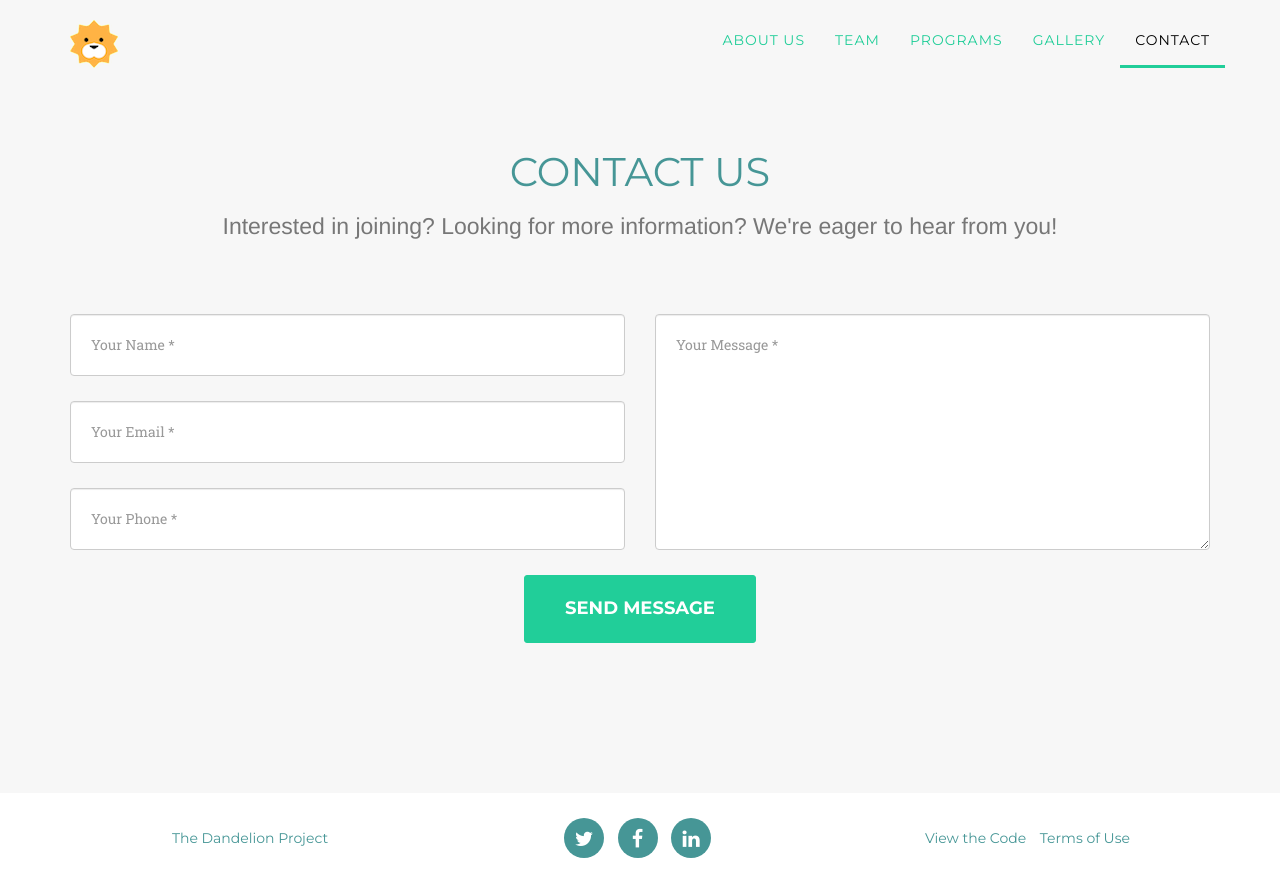
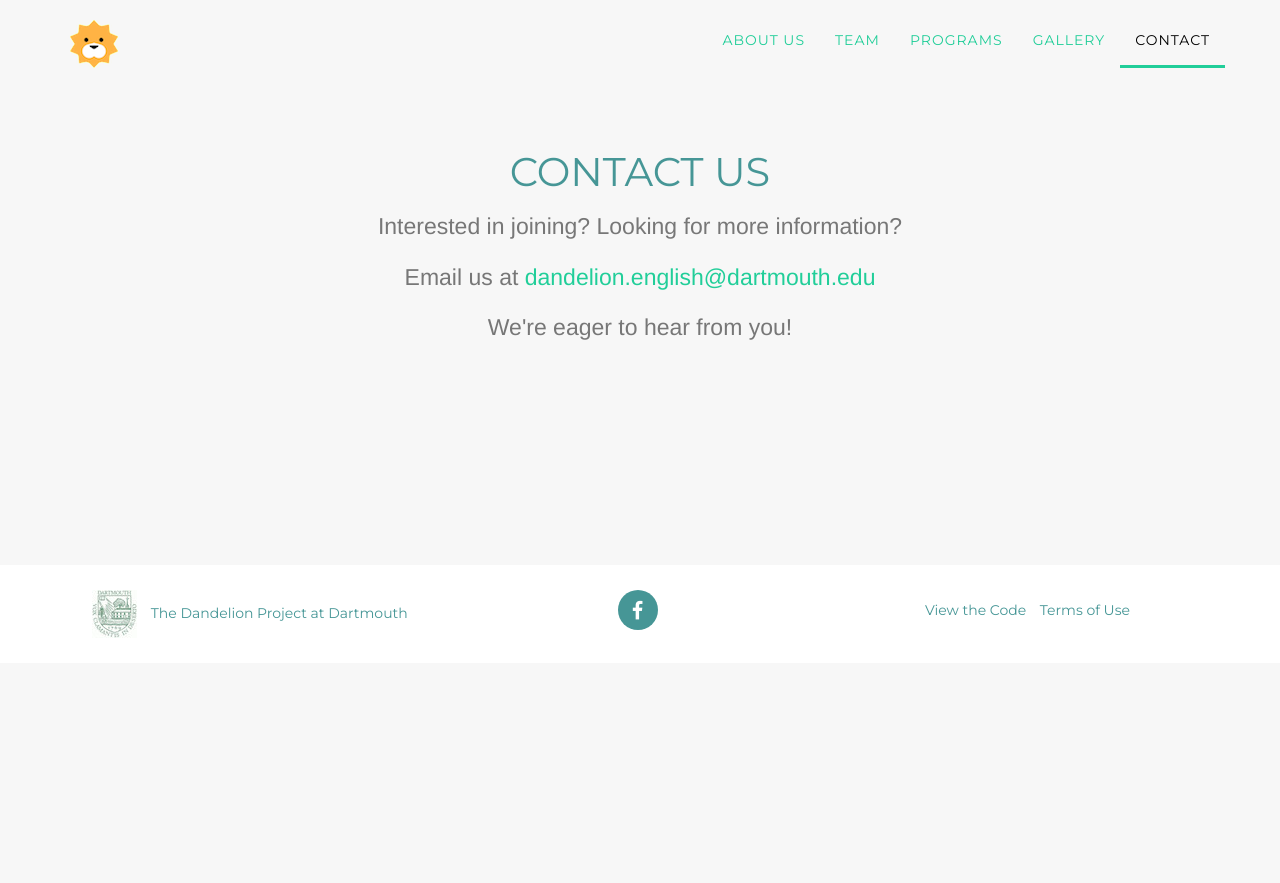
Before and after one commit to dandelionproject/dandelion-website, a plain HTML site: page contact.html in a window 1280 px wide. After the commit the page ends 800 px from the top, so only its background shows below. Drawn offline with nearby package versions, Linux system fonts and the light colour scheme; a web font is replaced by a local one.

Commit message:
fixed contact page

```diff
--- a/contact.html
+++ b/contact.html
@@ -88,10 +88,17 @@
                 <div class="row">
                     <div class="col-lg-12 text-center">
                         <h2 class="section-heading">Contact Us</h2>
-                        <h3 class="section-subheading text-muted">Interested in joining? Looking for more information? We're eager to hear from you!</h3>
+                        <h3 class="section-subheading text-muted">Interested in joining? Looking for more information?
+                        <br>
+                        <br>
+                                                Email us at <a href="mailto:dandelion.english@dartmouth.edu">dandelion.english@dartmouth.edu</a>
+                                                <br>
+                                                <br>
+                                                We're eager to hear from you!
+                                                </h3>
                     </div>
                 </div>
-                <div class="row">
+<!--                 <div class="row">
                     <div class="col-lg-12">
                         <form name="sentMessage" id="contactForm" novalidate>
                             <div class="row">
@@ -123,7 +130,7 @@
                             </div>
                         </form>
                     </div>
-                </div>
+                </div> -->
             </div>
         </section>
 
@@ -131,16 +138,17 @@
     <div class="container">
       <div class="row">
         <div class="col-md-4">
-                        <span class="copyright">The Dandelion Project</span>
+          <span id="imglogod"><img src="img/dlogosmall.jpg" alt=""></span>
+          <span class="copyright">The Dandelion Project at Dartmouth</span>
         </div>
         <div class="col-md-4">
           <ul class="list-inline social-buttons">
-                            <li><a href="#"><i class="fa fa-twitter"></i></a>
+<!--             <li><a href="#"><i class="fa fa-twitter"></i></a>
+            </li> -->
+            <li><a href="https://www.facebook.com/DandelionProjectDartmouth"><i class="fa fa-facebook"></i></a>
             </li>
-                            <li><a href="#"><i class="fa fa-facebook"></i></a>
-                            </li>
-                            <li><a href="#"><i class="fa fa-linkedin"></i></a>
-                            </li>
+<!--             <li><a href="#"><i class="fa fa-linkedin"></i></a>
+            </li> -->
           </ul>
         </div>
         <div class="col-md-4">
--- a/css/main.css
+++ b/css/main.css
@@ -100,7 +100,7 @@ a.active {
 }
 
 a {
-  color: #fed136;
+  color: #21ce99;
 }
 
 a:hover,
```
Also changed, not shown: about.html (+7 -6 lines), gallery.html (+7 -7 lines), index.html (+1 -1 lines), programs.html (+7 -6 lines), team.html (+7 -6 lines), img/dlogo48.gif (added), img/dlogonobg.gif (added). Lines whose indentation alone changed are shown as unchanged.
